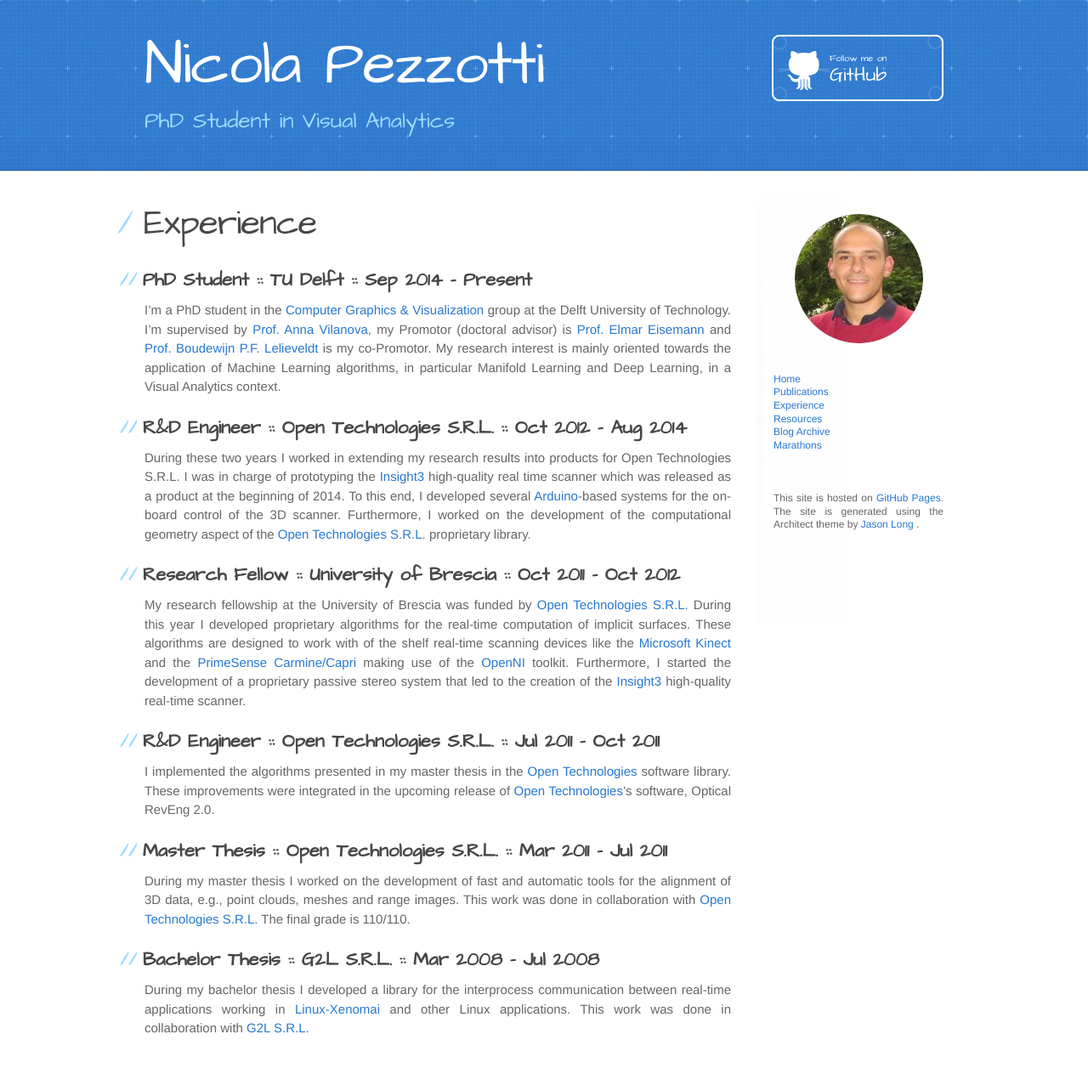
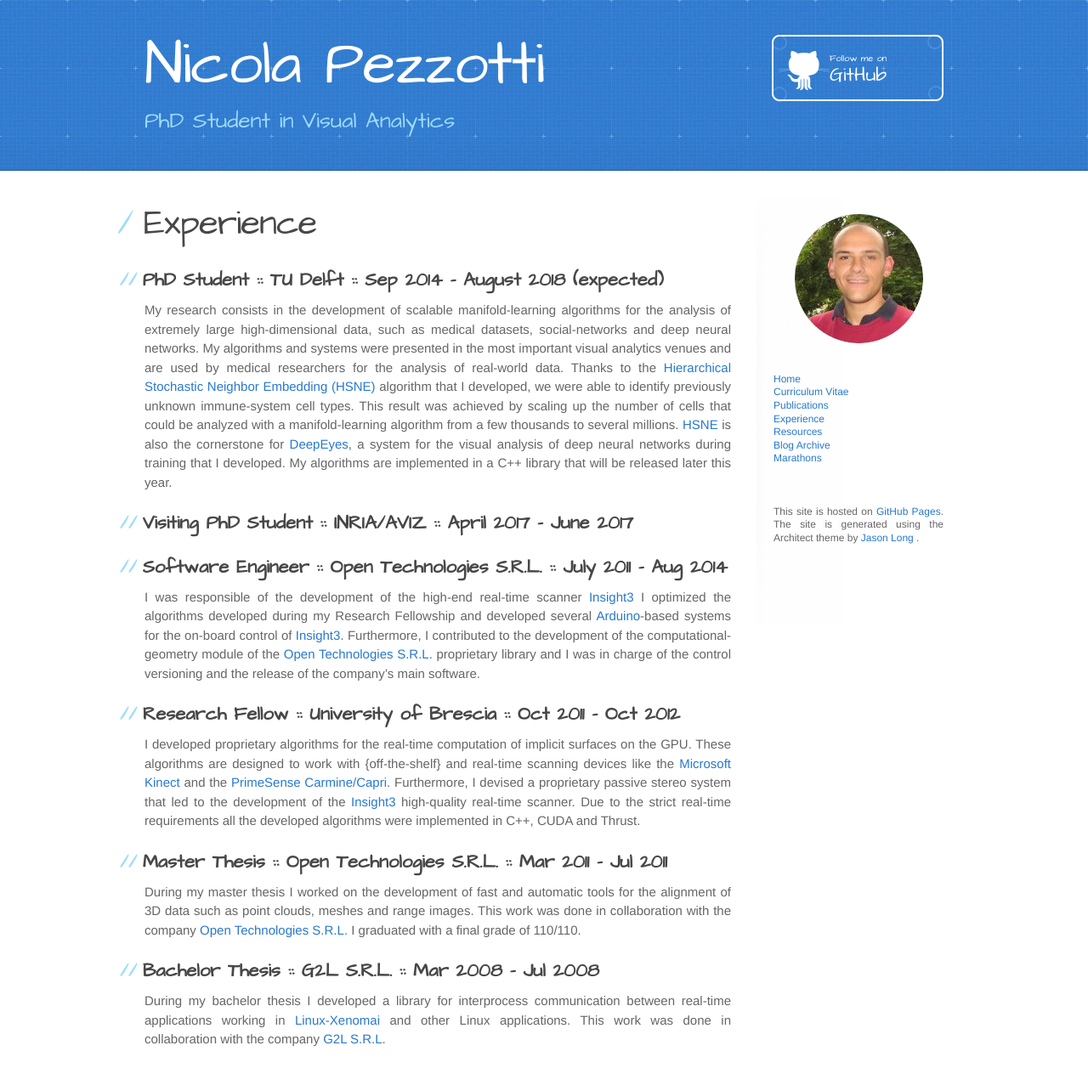
Before and after one commit to Nicola17/Nicola17.github.io, a Jekyll site: the page built from experience/index.md, in a window 1280 px wide. Shown: the whole page at 85% size. Built offline with Jekyll 4.4.1, drawn with Linux system fonts in a browser that asks for light colours.

Commit message:
Revises "experience" section and adds the CV

```diff
--- a/_layouts/default.html
+++ b/_layouts/default.html
@@ -62,6 +62,9 @@
             <a href="{{ site.baseurl }}/">Home</a>
           </div>
           <div>
+            <a href="{{ site.baseurl }}/CurriculumNicolaPezzotti.pdf">Curriculum Vitae</a>
+          </div>
+          <div>
             <a href="{{ site.baseurl }}/publications/">Publications</a>
           </div>
           <div>
--- a/experience/index.md
+++ b/experience/index.md
@@ -6,42 +6,44 @@ title: Nicola Pezzotti - Publications
 Experience
 ================
 
-PhD Student :: TU Delft :: Sep 2014 - Present
+PhD Student :: TU Delft :: Sep 2014 - August 2018 (expected)
 -------
-I'm a PhD student in the [Computer Graphics & Visualization](https://graphics.tudelft.nl/) group at the Delft University of Technology.
-I'm supervised by [Prof. Anna Vilanova](https://graphics.tudelft.nl/anna-vilanova/), my Promotor (doctoral advisor) is [Prof. Elmar Eisemann](http://graphics.tudelft.nl/~eisemann/) and [Prof. Boudewijn P.F. Lelieveldt](https://www.lumc.nl/org/radiologie/medewerkers/1008040000252222) is my co-Promotor.
-My research interest is mainly oriented towards the application of Machine Learning algorithms, in particular Manifold Learning and Deep Learning, in a Visual Analytics context.
 
-R&D Engineer :: Open Technologies S.R.L. :: Oct 2012 - Aug 2014
+
+
+My research consists in the development of scalable manifold-learning algorithms for the analysis of extremely large high-dimensional data, such as medical datasets, social-networks and deep neural networks.
+My algorithms and systems were presented in the most important visual analytics venues and are used by medical researchers for the analysis of real-world data.
+Thanks to the [Hierarchical Stochastic Neighbor Embedding (HSNE)][9] algorithm that I developed, we were able to identify previously unknown immune-system cell types.
+This result was achieved by scaling up the number of cells that could be analyzed with a manifold-learning algorithm from a few thousands to several millions.
+[HSNE][9] is also the cornerstone for [DeepEyes][10], a system for the visual analysis of deep neural networks during training that I developed.
+My algorithms are implemented in a C++ library that will be released later this year.
+
+Visiting PhD Student :: INRIA/AVIZ :: April 2017 - June 2017
 -------
-During these two years I worked in extending my research results into products for Open Technologies S.R.L.
-I was in charge of prototyping the [Insight3][5] high-quality real time scanner which was released as a product at the beginning of 2014.
-To this end, I developed several [Arduino][6]-based systems for the on-board control of the 3D scanner.
-Furthermore, I worked on the development of the computational geometry aspect of the [Open Technologies S.R.L.][1] proprietary library.
 
+Software Engineer :: Open Technologies S.R.L. :: July 2011 - Aug 2014
+-------
+I was responsible of the development of the high-end real-time scanner [Insight3][5]
+I optimized the algorithms developed during my Research Fellowship and developed several [Arduino][6]-based systems for the on-board control of [Insight3][5].
+Furthermore, I contributed to the development of the computational-geometry module of the [Open Technologies S.R.L.][1] proprietary library and I was in charge of the control versioning and the release of the company's main software.
 
 Research Fellow :: University of Brescia :: Oct 2011 - Oct 2012
 -------
-My research fellowship at the University of Brescia was funded by [Open Technologies S.R.L.][1]
-During this year I developed proprietary algorithms for the real-time computation of implicit surfaces.
-These algorithms are designed to work with of the shelf real-time scanning devices like the [Microsoft Kinect][2] and the [PrimeSense Carmine/Capri][3] making use of the [OpenNI][4] toolkit.
-Furthermore, I started the development of a proprietary passive stereo system that led to the creation of the [Insight3][5] high-quality real-time scanner.
-
-R&D Engineer :: Open Technologies S.R.L. :: Jul 2011 - Oct 2011
--------
-I implemented the algorithms presented in my master thesis in the [Open Technologies][1] software library.
-These improvements were integrated in the upcoming release of [Open Technologies][1]'s software, Optical RevEng 2.0.
+I developed proprietary algorithms for the real-time computation of implicit surfaces on the GPU.
+These algorithms are designed to work with {off-the-shelf} and real-time scanning devices like the [Microsoft Kinect][2] and the [PrimeSense Carmine/Capri][3].
+Furthermore, I devised a proprietary passive stereo system that led to the development of the [Insight3][5] high-quality real-time scanner.
+Due to the strict real-time requirements all the developed algorithms were implemented in C++, CUDA and Thrust.
 
 Master Thesis :: Open Technologies S.R.L. :: Mar 2011 - Jul 2011
 -------
-During my master thesis I worked on the development of fast and automatic tools for the alignment of 3D data, e.g., point clouds, meshes and range images.
-This work was done in collaboration with [Open Technologies S.R.L.][1]
-The final grade is 110/110.
+During my master thesis I worked on the development of fast and automatic tools for the alignment of 3D data such as point clouds, meshes and range images.
+This work was done in collaboration with the company [Open Technologies S.R.L.][1]
+I graduated with a final grade of 110/110.
 
 Bachelor Thesis :: G2L S.R.L. :: Mar 2008 - Jul 2008
 -------
-During my bachelor thesis I developed a library for the interprocess communication between real-time applications working in [Linux-Xenomai][7] and other Linux applications.
-This work was done in collaboration with [G2L S.R.L.][8]
+During my bachelor thesis I developed a library for interprocess communication between real-time applications working in [Linux-Xenomai][7] and other Linux applications.
+This work was done in collaboration with the company [G2L S.R.L.][8]
 
 
 [1]: http://www.scanner3d.it/en/
```
Also changed, not shown: other parts of experience/index.md (+2 -0 lines), 1 other file.
